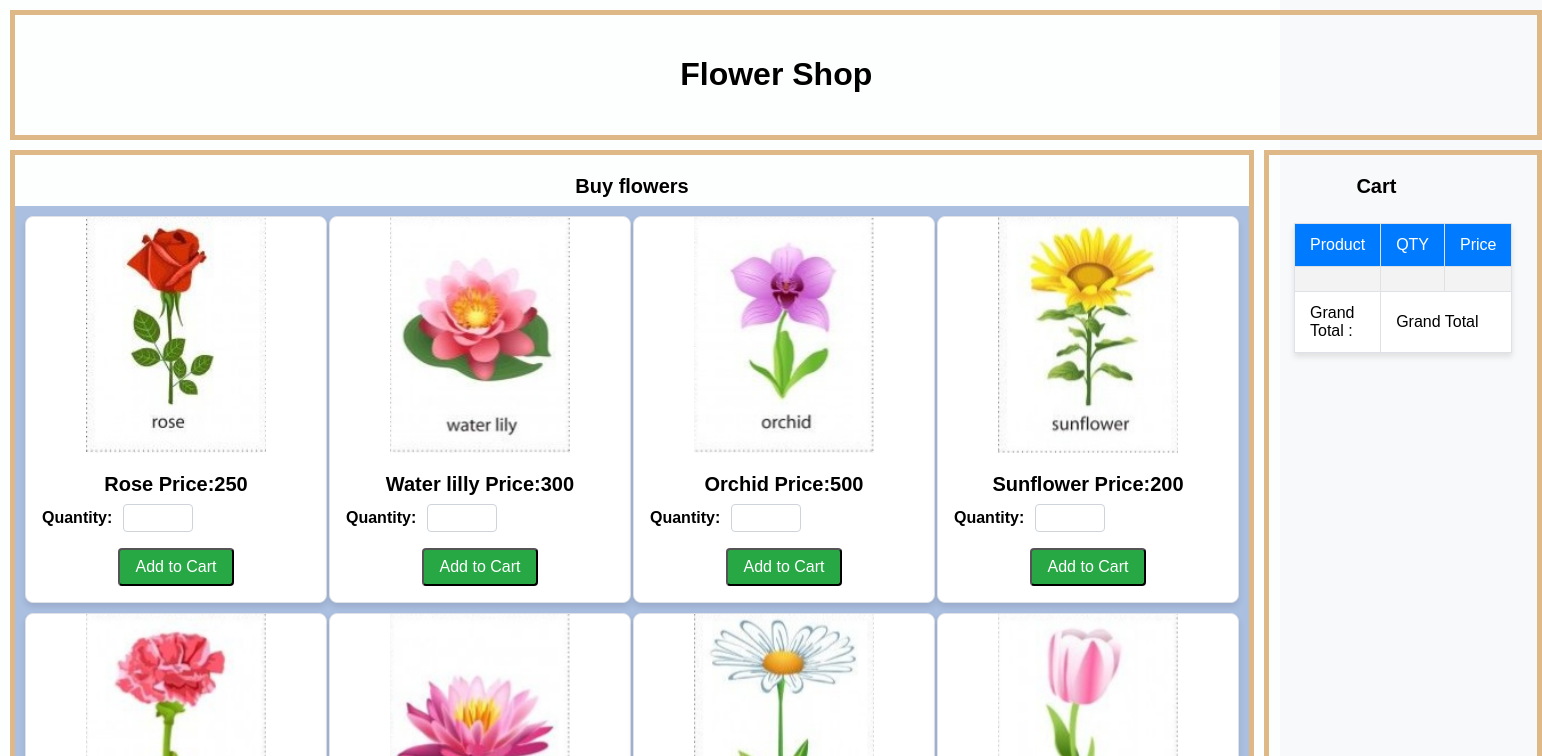
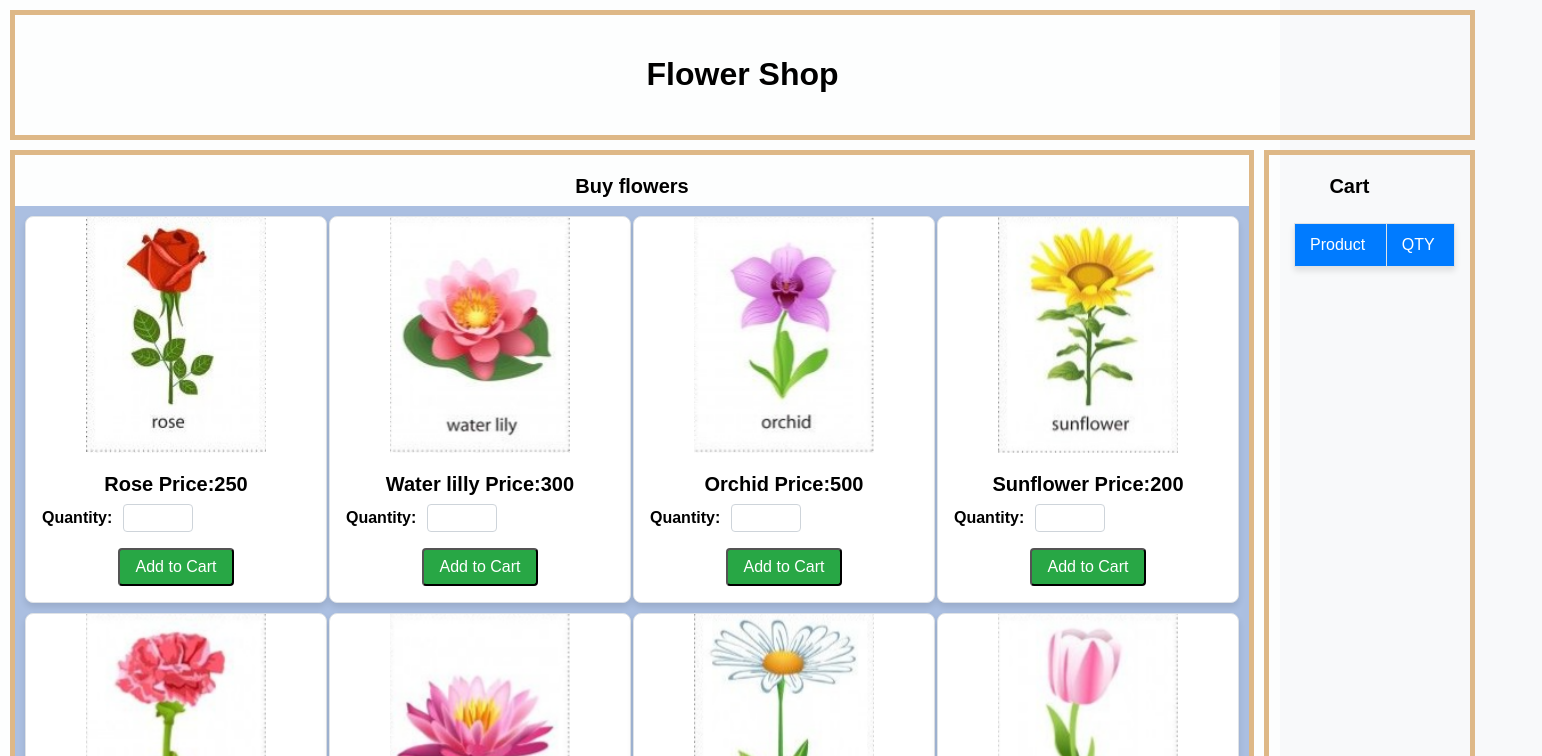
Before and after one commit to IT3133-Mobile-Computing-Practicals/ICAE01, a React (Create React App) app in the folder ica1/: page / in a window 1280 px wide. Shown: the top 756 px of the page, 1542 px wide, since content can reach past the window. Built offline with nearby package versions, Linux system fonts and the light colour scheme.

Commit message:
feat:display cart but only flower id and quantity

```diff
--- a/ica1/src/components/Cart.js
+++ b/ica1/src/components/Cart.js
@@ -1,29 +1,23 @@
 export default function Cart(props) {
-
     return (
         <div className="table-container">
             <h4 className="card-title">Cart</h4>
             <table>
                 <thead>
-
-                    <td>Product</td>
-                    <td>QTY</td>
-                    <td>Price</td>
-
+                    <tr>
+                        <td>Product</td>
+                        <td>QTY</td>
+                    </tr>
                 </thead>
-                {
-                    <tr>
-                        <td>{props.getFlower.name}</td>
-                        <td>{props.output}</td>
-                        <td></td>
-                    </tr>
-                }
-                <tr>
-                    <td >Grand Total : </td>
-                    <td colSpan={2}>Grand Total</td>
-                </tr>
+                <tbody>
+                    {props.getCart.map((item, index) => (
+                        <tr key={index}>
+                            <td>{item.flowerId}</td>
+                            <td>{item.quantity}</td>
+                        </tr>
+                    ))}
+                </tbody>
             </table>
-
         </div>
     );
 }
--- a/ica1/src/components/Product.js
+++ b/ica1/src/components/Product.js
@@ -5,9 +5,20 @@ import {useState} from 'react';
 
 export default function Product(props){
 
- //const[inputValue,setInputValue]=useState();
- //const [cart,setCart]=useState();
+ const[inputValue,setInputValue]=useState();
+ const[cart,setCart]=useState([]);
 
+ const addCart = (flowerId, quantity) => {
+
+    const item = {
+        flowerId: flowerId,
+        quantity: parseInt(quantity),
+    };
+
+    const updatedCart = [...cart, item];
+    setCart(updatedCart);
+    props.setCart(updatedCart);
+};
 
 
     return(
@@ -24,10 +35,10 @@ export default function Product(props){
 
                         <label for="quantity">Quantity:</label>
 
-                        <input type="number" id="quantity" name="quantity"  onChange={(e)=>props.setoutput(e.target.value)}/>
+                        <input type="number" id="quantity" name="quantity"  onChange={(e)=>setInputValue(e.target.value)}/>
 
                     </div>
-                    <button class="card-button" onClick={()=>props.setFlower(flower)}>Add to Cart</button>
+                    <button class="card-button" onClick={()=>addCart(flower.id,inputValue)}>Add to Cart</button>
                 </div>
             </div>
         </div>
--- a/ica1/src/components/Products.js
+++ b/ica1/src/components/Products.js
@@ -6,8 +6,8 @@ import {useState} from 'react';
 
 export default function Products(){
 
-    const[output,setoutput]=useState("");
-    const[getFlower,setFlower]=useState("");
+    const[getCart,setCart]=useState([]);
+
 
 
 
@@ -21,14 +21,14 @@ export default function Products(){
                 <h4 className="card-title">Buy flowers</h4>
                 <div className="grid-container">
                     {
-                        <Product setoutput={setoutput} setFlower={setFlower}/>
+                        <Product setCart={setCart}/>
                     }
                 </div>
 
             </div>
             <div className="item3">
                 {
-                    <Cart output={output} getFlower={getFlower}/>
+                    <Cart getCart={getCart}/>
                 }
             </div>
         </>
```
